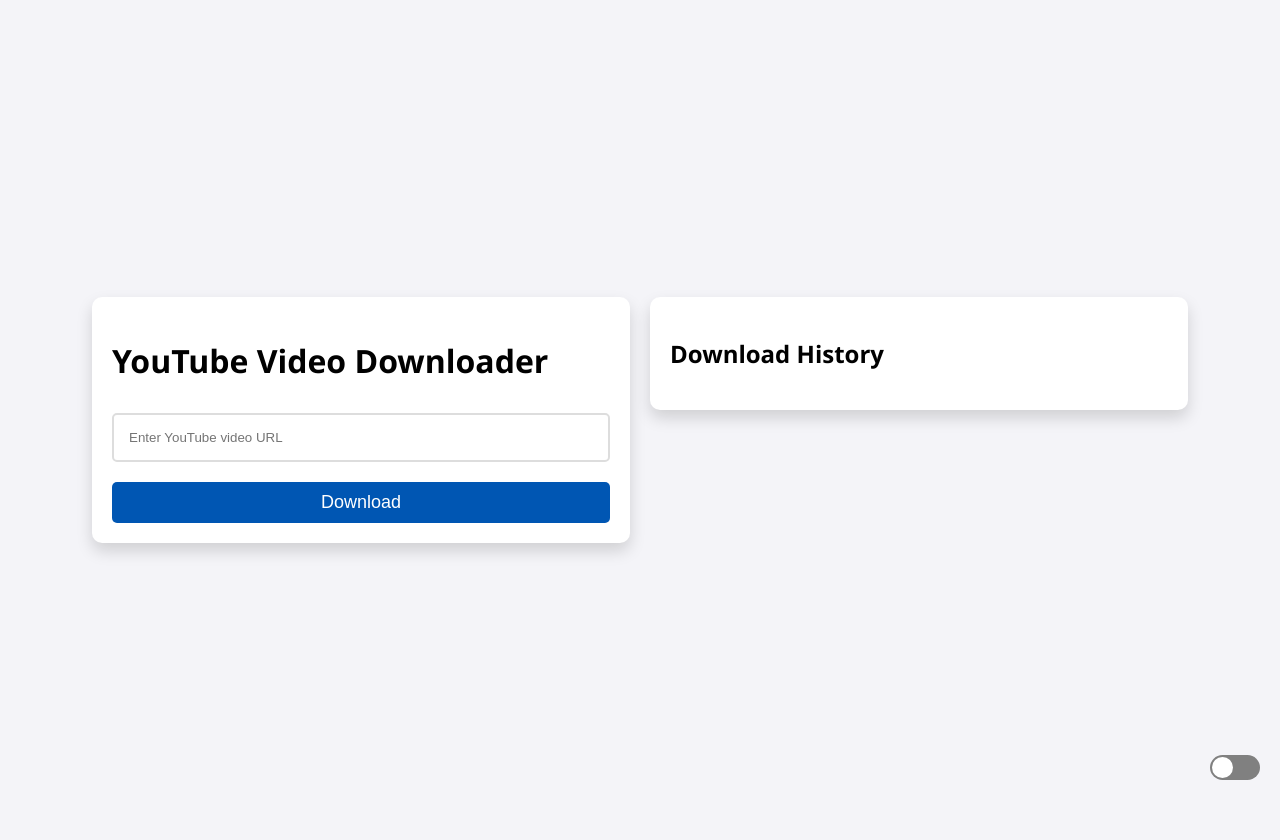
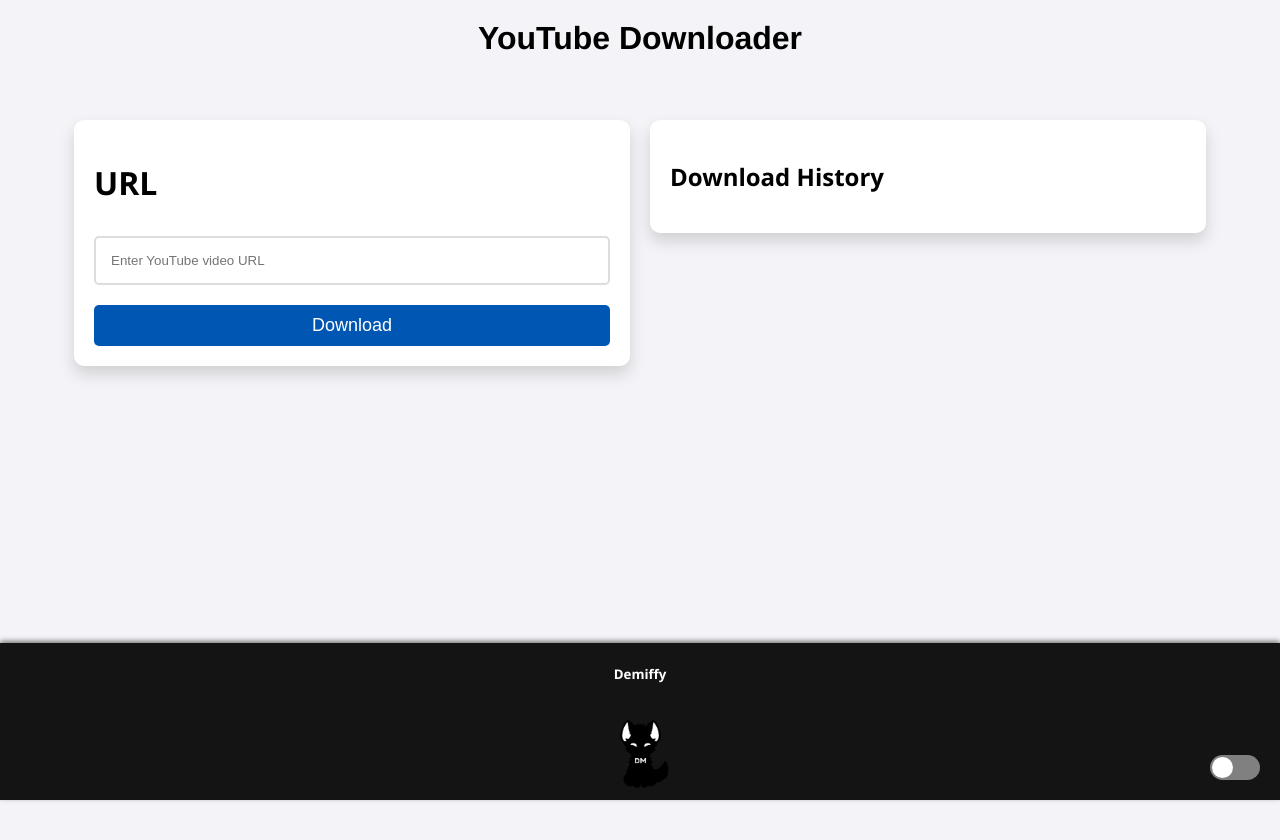
Before and after one commit to Demiffy/YoutubeDownloader, a website: page WDownloader/public/index.html in a window 1280 px wide. After the commit the page ends 800 px from the top, so only its background shows below. Drawn offline with Linux system fonts and the light colour scheme.

Commit message:
Update UI and add footer to downloader page

```diff
--- a/WDownloader/public/index.html
+++ b/WDownloader/public/index.html
@@ -7,9 +7,12 @@
     <link rel="stylesheet" href="styles.css">
 </head>
 <body>
+    <div class="header">
+        <h1>YouTube Downloader</h1>
+    </div>
     <div class="main-layout">
         <div class="container">
-            <h1>YouTube Video Downloader</h1>
+            <h1>URL</h1>
             <input type="text" id="video-url" placeholder="Enter YouTube video URL">
             <button onclick="downloadVideo()">Download</button>
         </div>
@@ -27,7 +30,7 @@
                 <p id="videoAuthor">By <span></span></p>
             </div>
             <select id="resolutionSelector" class="resolution-selector"></select>
-            <button onclick="fetchVideo()">Download Selected Quality</button>
+            <button onclick="fetchVideo()">Download</button>
         </div>
     </div>
     <!-- Dark mode toggle switch -->
@@ -36,6 +39,17 @@
         <label for="darkModeToggle">Toggle Dark Mode</label>
     </div>
 
+    <footer class="footer">
+        <div class="footer-container">
+            <div class="footer-column">
+                <h5>Demiffy</h5>
+            </div>
+        </div>
+
+        <a href="https://demiffy.vercel.app/" target="_blank" class="footer-logo">
+            <img src="DMLogoP.png" alt="SBIS Logo">
+        </a>
+    </footer>
     <script src="main.js"></script>
 </body>
 </html>
--- a/WDownloader/public/main.js
+++ b/WDownloader/public/main.js
@@ -1,3 +1,22 @@
+document.addEventListener('DOMContentLoaded', () => {
+  // Load saved theme setting on initial load
+  const savedTheme = localStorage.getItem('theme');
+  const isDarkMode = savedTheme === 'dark';
+  const elementsToToggle = document.querySelectorAll('body, .container, .history-container, .popup-content, input[type="text"], button');
+
+  // Apply the dark mode class based on the saved setting
+  elementsToToggle.forEach(el => {
+      el.classList.toggle('dark-mode', isDarkMode);
+  });
+
+  // Set the checkbox state based on the saved theme
+  document.getElementById('darkModeToggle').checked = isDarkMode;
+
+  // Load the download history from localStorage
+  loadHistory();
+});
+
+
 function downloadVideo() {
   const url = document.getElementById('video-url').value;
   if (url) {
@@ -34,6 +53,7 @@
   document.getElementById('videoThumbnail').src = videoInfo.thumbnail;
   document.getElementById('videoTitle').textContent = videoInfo.title;
   document.getElementById('videoAuthor').textContent = videoInfo.author.name;
+
   const selector = document.getElementById('resolutionSelector');
   selector.innerHTML = '';
   videoInfo.formats.forEach(format => {
@@ -59,23 +79,43 @@
   const isChecked = document.getElementById('darkModeToggle').checked;
   const elementsToToggle = document.querySelectorAll('body, .container, .history-container, .popup-content, input[type="text"], button');
 
+  // Save theme preference
+  localStorage.setItem('theme', isChecked ? 'dark' : 'light');
+
   elementsToToggle.forEach(el => {
-      if (isChecked) {
-          el.classList.add('dark-mode');
-      } else {
-          el.classList.remove('dark-mode');
-      }
+      el.classList.toggle('dark-mode', isChecked);
   });
 }
 
 function addToHistory(url) {
   const historyList = document.getElementById('downloadHistory');
   if (!historyList) return;
+
   const listItem = document.createElement('li');
   listItem.textContent = url;
   listItem.onclick = function() {
       document.getElementById('video-url').value = url;
       downloadVideo();
   };
+
+  // Manage history size
+  const existingItems = historyList.getElementsByTagName('li');
+  if (existingItems.length >= 5) {
+      historyList.removeChild(existingItems[0]);
+  }
   historyList.appendChild(listItem);
+
+  // Update localStorage with new history
+  updateHistoryStorage();
 }
+
+function loadHistory() {
+  const history = JSON.parse(localStorage.getItem('downloadHistory')) || [];
+  history.forEach(url => addToHistory(url));
+}
+
+function updateHistoryStorage() {
+  const historyList = document.querySelectorAll('#downloadHistory li');
+  const history = Array.from(historyList).map(li => li.textContent);
+  localStorage.setItem('downloadHistory', JSON.stringify(history));
+}
--- a/WDownloader/public/styles.css
+++ b/WDownloader/public/styles.css
@@ -3,12 +3,30 @@
     display: flex;
     flex-direction: column;
     align-items: center;
-    justify-content: center;
-    height: 100vh;
+    justify-content: flex-start;
+    height: auto;
     background-color: #f4f4f8;
     margin: 0;
-    padding: 20px;
+    padding-top: 20px;
 }
+
+.header {
+    width: 100%;
+    padding: 20px 0;
+    text-align: center;
+    position: fixed;
+    top: 0;
+    left: 0;
+    z-index: 1000;
+}
+
+.header h1 {
+    font-family: 'Helvetica Neue', Helvetica, Arial, sans-serif;
+    font-size: 32px;
+    margin: 0;
+    padding: 0;
+}
+
 
 .main-layout {
     display: flex;
@@ -25,6 +43,7 @@
     box-shadow: 0 8px 16px rgba(0,0,0,0.15);
     width: 48%;
     margin: 10px;
+    margin-top: 100px;
 }
 
 input[type="text"] {
@@ -219,3 +238,52 @@
 .history-container ul li:hover {
     background-color: #f4f4f8;
 }
+
+.history-container.dark-mode ul li:hover {
+    background-color: #5c5c5c;
+}
+
+
+
+footer {
+    position: fixed;
+    bottom: 0;
+    left: 0;
+    width: 100%;
+    text-align: center;
+    background: #141414;
+    color: white;
+    box-shadow: 0 -2px 5px rgba(0, 0, 0, 0.5);
+    z-index: 10;
+  }
+
+  footer.dark-mode {
+    background: #0c0c0c;
+    color: #ffffff;
+  }
+
+  .footer-container {
+    display: flex;
+    justify-content: center;
+  }
+
+  .footer-column {
+    text-align: center;
+  }
+
+  .footer-logo {
+    display: block;
+    margin: 10px auto;
+    width: 75px;
+    height: 75px;
+    transition: transform 0.3s;
+  }
+
+  .footer-logo img {
+    width: 100%;
+    height: auto;
+  }
+
+  .footer-logo:hover {
+    transform: scale(1.1);
+  }
```
Also changed, not shown: WDownloader/public/DMLogoP.png (added).
